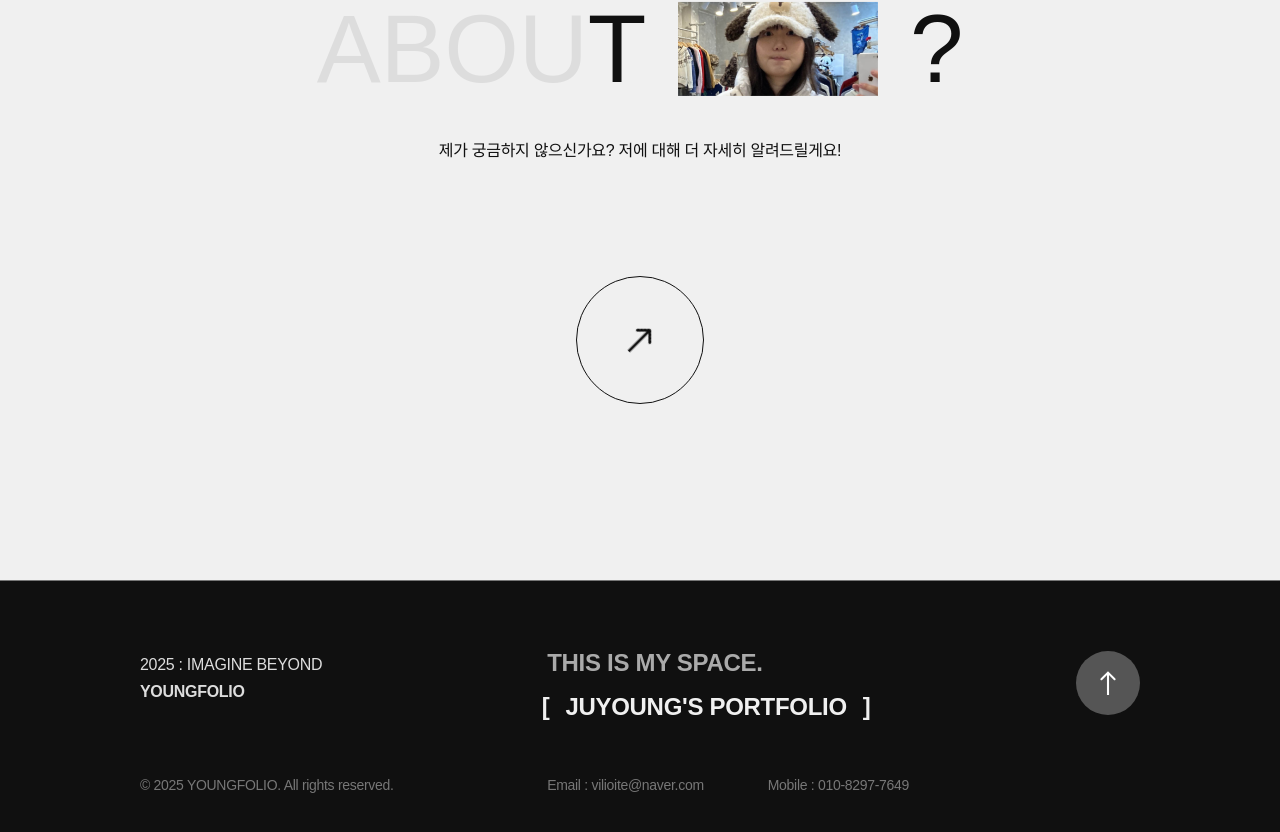
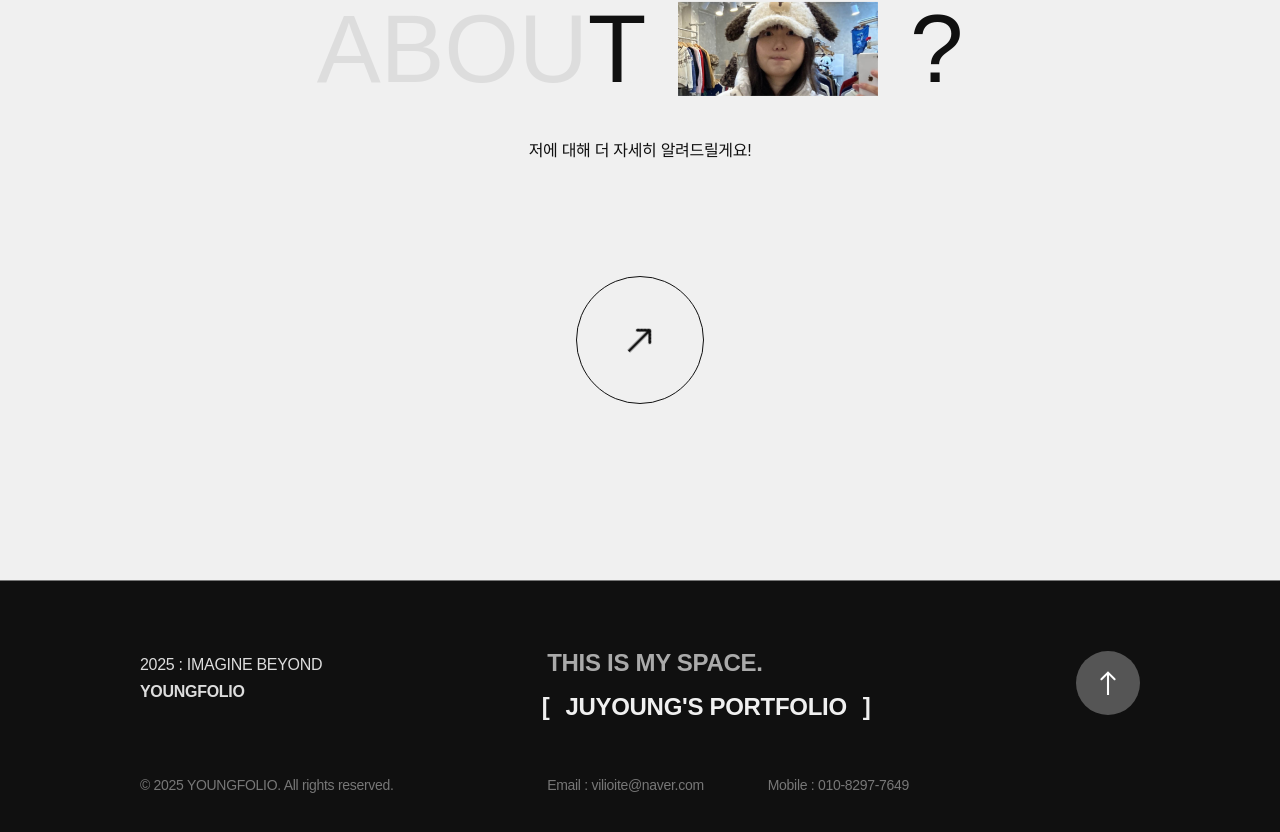
Before and after one commit to JUYOUNG0728/youngfolio, a Next.js app: page / in a window 1280 px wide. Shown: the part 6958-7790 px from the top of the page. Built offline with nearby package versions, Linux system fonts and the light colour scheme.

Commit message:
chore: 메인 about me 섹션 문구 수정

```diff
--- a/components/Main/AboutMeSection.tsx
+++ b/components/Main/AboutMeSection.tsx
@@ -66,7 +66,7 @@ export default function AboutMeSection({ sectionStyle }: AboutMeSectionProps) {
         </span>
       </h1>
       <p className="body3 text-center mt-10 xl:mt-12">
-        제가 궁금하지 않으신가요? 저에 대해 더 자세히 알려드릴게요!
+        저에 대해 더 자세히 알려드릴게요!
       </p>
       <Button
         variant="primary-outline"
```
